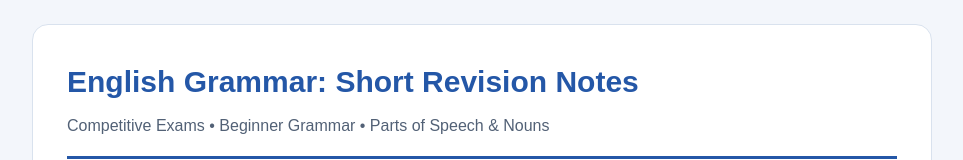
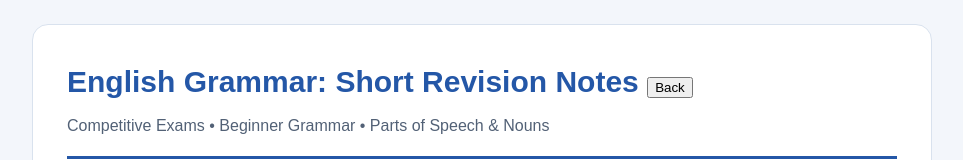
Before and after one commit to shi-152003/Mypersonal, a plain HTML site: page english_grammar_short_notes.html in a window 1280 px wide. Shown: the top 160 px of the page, without its empty margins (158-1121 px from the left). Drawn offline with Linux system fonts and the light colour scheme.

Commit message:
Update english_grammar_short_notes.html

```diff
--- a/english_grammar_short_notes.html
+++ b/english_grammar_short_notes.html
@@ -111,7 +111,7 @@
 <body>
 <main class="notes">
   <header>
-    <h1>English Grammar: Short Revision Notes</h1>
+    <h1>English Grammar: Short Revision Notes <a href="index.html"><button>Back</button></a></h1>
     <p class="subtitle">Competitive Exams • Beginner Grammar • Parts of Speech &amp; Nouns</p>
   </header>
 
```
